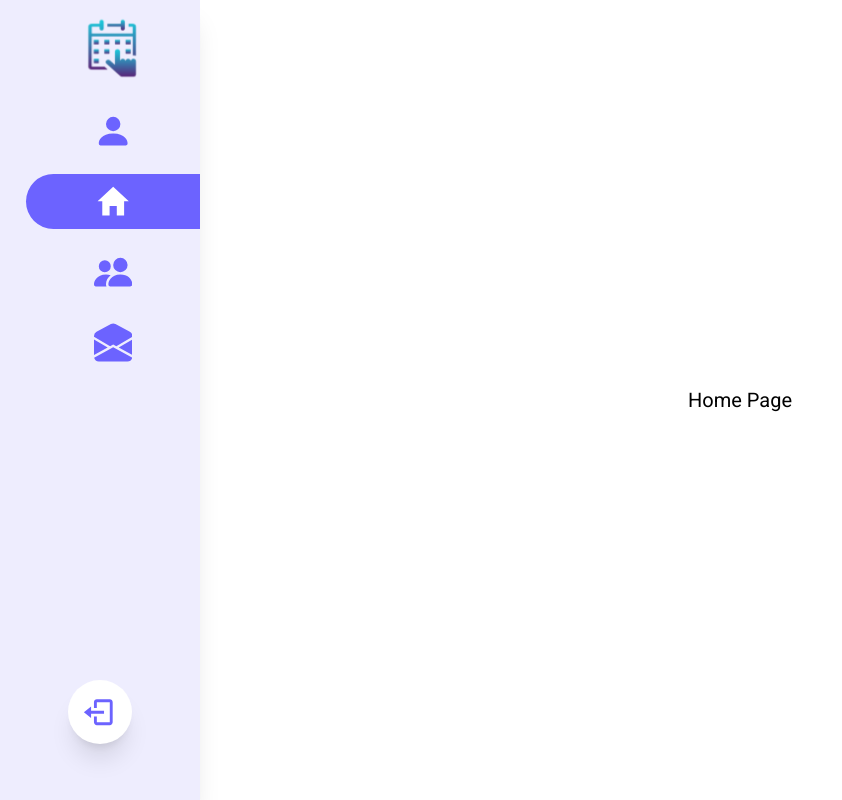
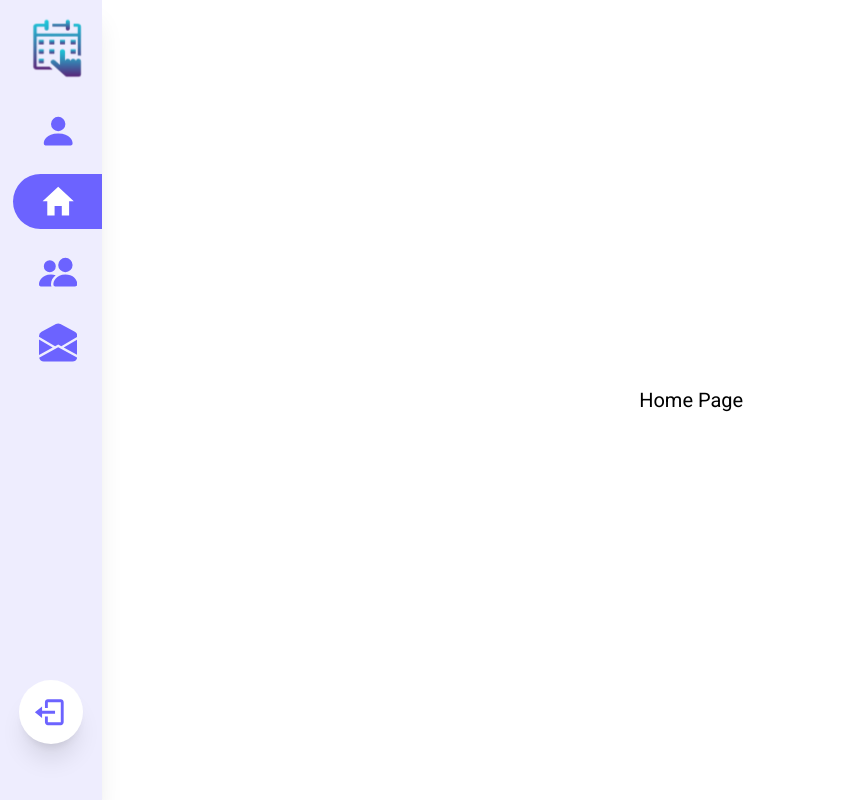
Before and after one commit to Anantadhirya/fe-scheto, a Next.js app: page / in a window 1280 px wide. Shown: the whole page, without its empty margins (0-842 px from the left). Built offline with nearby package versions, Linux system fonts and the light colour scheme.

Commit message:
fix: navbar min width

```diff
--- a/components/elements/navbar/Navbar.js
+++ b/components/elements/navbar/Navbar.js
@@ -46,7 +46,7 @@ export function Navbar({ children }) {
       <nav
         ref={navbarRef}
         className={twMerge(
-          "z-[9999] flex min-h-screen min-w-[200px] shrink-0 flex-col items-end gap-[2vh] bg-blue-100 pb-[7vh] pt-[10px] transition-transform duration-300 max-md:fixed max-md:w-[60%] md:w-[8%] md:pt-[max(5px,2vh)] md:shadow-xl",
+          "z-[9999] flex min-h-screen min-w-[50px] shrink-0 flex-col items-end gap-[2vh] bg-blue-100 pb-[7vh] pt-[10px] transition-transform duration-300 max-md:fixed max-md:w-[60%] md:w-[8%] md:pt-[max(5px,2vh)] md:shadow-xl",
           hide ? "max-md:translate-x-[-100%]" : "max-md:translate-x-0",
         )}
       >
```
